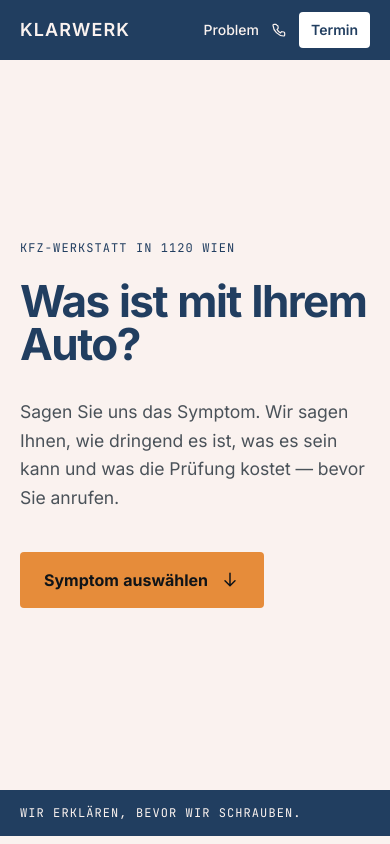
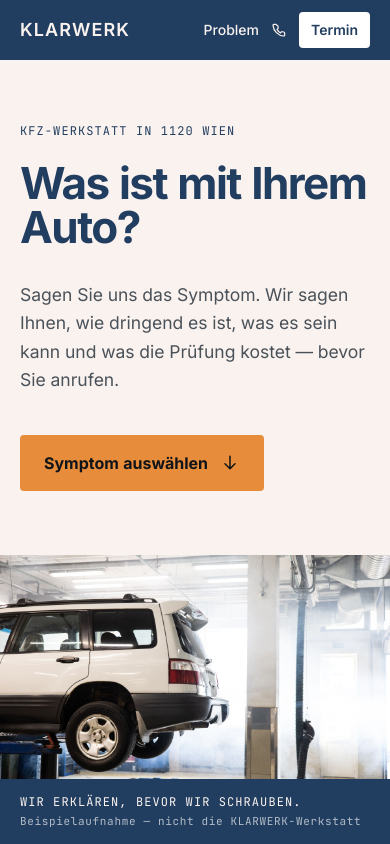
Before and after one commit to DarioD-Dev/nextjs-automechaniker-concept, a Next.js app: page /de in a window 390 px wide. Shown: the top 844 px of the page. Built offline with nearby package versions, Linux system fonts and the light colour scheme; no server answers.

Commit message:
Hero mit Foto
Werkstattfoto von Pexels (Artem Podrez), randlos bis zum rechten Rand und
bündig aufs Markenband. Ausschnitt eng: object-position 4% blendet Säule
und Absaugschlauch aus. Mobil ein 224px-Streifen statt einer Bildfläche.

```diff
--- a/messages/de.json
+++ b/messages/de.json
@@ -46,7 +46,9 @@
     "menschenTitel": "Drei Menschen, keine Abteilung",
     "zurWerkstatt": "Mehr über die Werkstatt",
     "ortLabel": "Kfz-Werkstatt in",
-    "heroCta": "Symptom auswählen"
+    "heroCta": "Symptom auswählen",
+    "bildAlt": "Ein Fahrzeug steht angehoben auf einer Zweisäulenhebebühne in einer hellen Werkstatthalle.",
+    "bildCaption": "Beispielaufnahme — nicht die KLARWERK-Werkstatt"
   },
   "Problem": {
     "zurueck": "Alle Symptome",
--- a/next.config.ts
+++ b/next.config.ts
@@ -12,6 +12,11 @@ const withNextIntl = createNextIntlPlugin();
 // `next start` liegt das Projektverzeichnis ohnehin richtig. Erst in der
 // Produktion fehlte die Datei — sichtbar dann, wenn jemand den Link teilt.
 const nextConfig: NextConfig = {
+  images: {
+    // AVIF zuerst: Das Hero-Bild ist das Seitengewicht der Startseite und
+    // landet damit deutlich unter WebP bei gleicher Qualität.
+    formats: ["image/avif", "image/webp"],
+  },
   outputFileTracingIncludes: {
     "/opengraph-image": ["./assets/**/*.woff"],
   },
--- /dev/null
+++ b/public/bilder/CREDITS.md
@@ -0,0 +1,23 @@
+# Bilder
+
+## werkstatt-hebebuehne.jpg
+
+Fahrzeug auf einer Hebebühne. **Zeigt nicht die KLARWERK-Werkstatt** — KLARWERK
+ist eine Konzeptstudie und hat keine. Das Bild schafft Atmosphäre, es belegt
+nichts.
+
+- Quelle: Pexels, „White car in a garage for check up"
+  https://www.pexels.com/photo/white-car-in-a-garage-for-check-up-8986138/
+- Fotograf: Artem Podrez, https://www.pexels.com/@artempodrez/
+- Original 6240 × 4160, hier abgelegt in 2400 × 1600
+- Pexels-Lizenz: kostenlos, kommerziell nutzbar, keine Namensnennung nötig
+
+Heruntergeladen und selbst ausgeliefert, **nicht verlinkt**: Bei Salon
+Kupferglanz sind hotverlinkte Bilder unter Last mit 500/504 ausgefallen.
+
+Ausgewählt, nachdem sieben Kandidaten gerendert und ausgemessen wurden. Das
+entscheidende Kriterium war nicht die Schönheit, sondern der Farbanteil:
+**0,15 % kräftiges Rot/Orange/Gelb.** In diesem Motivkreis ist fast jedes Bild
+voll davon — Werkzeug, Hebebühnen und Diagnosegeräte sind so gebaut —, und
+jede dieser Flächen hätte den Signalkanal belegt, auf dem die Dringlichkeit
+der Problemkarten beruht.
--- a/src/app/[locale]/page.tsx
+++ b/src/app/[locale]/page.tsx
@@ -6,6 +6,7 @@ import { Finder } from "@/components/finder/Finder";
 import { ABLAUF, PERSONEN, WERKSTATT } from "@/data/werkstatt";
 import { findeLeistung } from "@/data/leistungen";
 import { Link } from "@/i18n/navigation";
+import Image from "next/image";
 import { PfeilRechtsIcon } from "@/components/icons/UiIcons";
 
 export default async function Startseite({ params }: PageProps<"/[locale]">) {
@@ -22,15 +23,42 @@ export default async function Startseite({ params }: PageProps<"/[locale]">) {
           Keine Dringlichkeitsfarben hier: Rot, Gelb und Blau bedeuten den
           Zustand eines Fahrzeugs. Über ein Fahrzeug, das wir nicht kennen,
           sagen wir im Einstieg nichts. */}
-      <section className="flex min-h-[calc(100svh-4.25rem)] flex-col">
-        <Container className="flex flex-1 flex-col justify-center py-16 sm:py-24">
+      <section className="relative flex min-h-[calc(100svh-4.25rem)] flex-col">
+        {/* Das Bild ist kein Bildrechteck neben dem Text, sondern eine eigene
+            Fläche: randlos bis zum rechten Seitenrand, bündig mit dem
+            Markenband unten, und oben bleibt Off-White stehen. Dadurch ist die
+            Aufteilung in beiden Richtungen asymmetrisch — kein 50/50-Hero.
+
+            Der Ausschnitt: Rad, Heck und Hebebühne. Der Absaugschlauch ab 74 %
+            des Originals bleibt draußen, er wäre die unruhigste Stelle im
+            Bild. object-position 20 % legt das Fenster auf 10–60 % der
+            Bildbreite. */}
+        <div className="pointer-events-none absolute top-[21%] right-0 bottom-0 hidden w-[42vw] max-w-[44rem] lg:block">
+          <Image
+            src="/bilder/werkstatt-hebebuehne.jpg"
+            alt={t("bildAlt")}
+            fill
+            priority
+            sizes="42vw"
+            className="object-cover object-[4%_center]"
+          />
+        </div>
+
+        <Container className="relative flex flex-1 flex-col justify-center py-16 sm:py-24">
           <p className="font-mono text-label tracking-[0.09em] text-titel uppercase">
             {t("ortLabel")} {WERKSTATT.plz} {WERKSTATT.ort}
           </p>
 
-          <h1 className="mt-6 max-w-[14ch] text-marke font-bold text-titel">{t("titel")}</h1>
+          {/* hyphens-none: Die globale Trennregel ist für Fachkomposita gedacht
+              („Motorkontrollleuchte"). Hier trennte sie „Ih-rem" — im
+              Markenmoment ist das der teuerste mögliche Umbruch. */}
+          <h1 className="mt-6 max-w-[13ch] text-marke font-bold text-titel hyphens-none lg:max-w-[9ch]">
+            {t("titel")}
+          </h1>
 
-          <p className="mt-8 max-w-[48ch] text-lead leading-relaxed text-text-zweit">{t("lead")}</p>
+          <p className="mt-8 max-w-[44ch] text-lead leading-relaxed text-text-zweit lg:max-w-[38ch]">
+            {t("lead")}
+          </p>
 
           {/* Genau eine Handlung. Sie führt nicht weg, sondern weiter: in den
               Finder direkt darunter. */}
@@ -43,12 +71,30 @@ export default async function Startseite({ params }: PageProps<"/[locale]">) {
           </a>
         </Container>
 
+        {/* Mobil ein kompakter Streifen statt einer Bildfläche: Die
+            Handlung soll ohne Scrollen erreichbar bleiben. */}
+        <div className="relative mt-auto h-56 w-full sm:h-64 lg:hidden">
+          <Image
+            src="/bilder/werkstatt-hebebuehne.jpg"
+            alt={t("bildAlt")}
+            fill
+            priority
+            sizes="100vw"
+            className="object-cover object-[22%_center]"
+          />
+        </div>
+
         {/* Der Markensatz schließt den ersten Bildschirm ab und trennt ihn von
-            der Informationsebene darunter. */}
-        <div className="bg-instrument">
-          <Container className="py-4">
+            der Informationsebene darunter. Rechts daneben der Bildnachweis —
+            klein, an der Kante, statt als Bildunterschrift, die den ruhigen
+            Einstieg zerschneiden würde. */}
+        <div className="relative bg-instrument">
+          <Container className="flex flex-wrap items-baseline justify-between gap-x-6 gap-y-1 py-4">
             <p className="font-mono text-label tracking-[0.09em] text-text-auf-instrument uppercase">
               {WERKSTATT.zeile}
+            </p>
+            <p className="font-mono text-[0.6875rem] tracking-[0.06em] whitespace-nowrap text-white/65">
+              {t("bildCaption")}
             </p>
           </Container>
         </div>
```
Also changed, not shown: public/bilder/werkstatt-hebebuehne.jpg (added).
